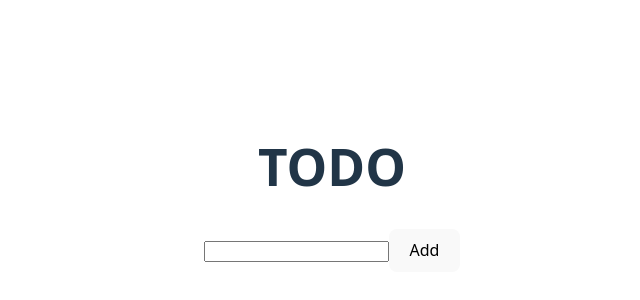
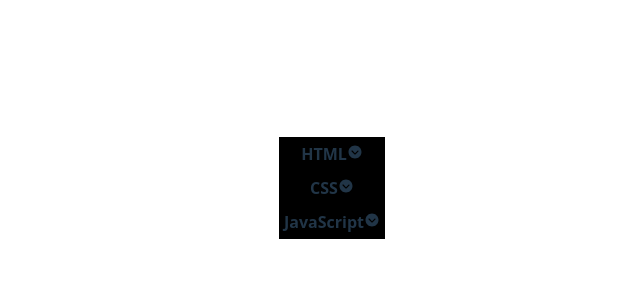
Before and after one commit to Abhishek140298/MachineCodeFrontendQuestion, a React (Vite) app in the folder ReactJs/React_InterviewComponents/: page / in a window 1280 px wide. Shown: the part 212-512 px from the top of the page, without its empty margins (308-948 px from the left). Built offline with nearby package versions, Linux system fonts and the light colour scheme.

Commit message:
Accordian in the React js

```diff
--- a/ReactJs/React_InterviewComponents/package.json
+++ b/ReactJs/React_InterviewComponents/package.json
@@ -11,7 +11,8 @@
   },
   "dependencies": {
     "react": "^19.0.0",
-    "react-dom": "^19.0.0"
+    "react-dom": "^19.0.0",
+    "react-icons": "^5.5.0"
   },
   "devDependencies": {
     "@eslint/js": "^9.21.0",
--- a/ReactJs/React_InterviewComponents/src/App.tsx
+++ b/ReactJs/React_InterviewComponents/src/App.tsx
@@ -3,12 +3,13 @@ import reactLogo from './assets/react.svg'
 import viteLogo from '/vite.svg'
 import './App.css'
 import Todo from './components/todo'
+import Accordian from './components/accordian'
 
 function App() {
 
   return (
     <>
-    <Todo/>
+    <Accordian/>
     </>
   )
 }
--- /dev/null
+++ b/ReactJs/React_InterviewComponents/src/components/accordian.tsx
@@ -0,0 +1,59 @@
+import React, { useState } from "react";
+import { IoIosArrowDropdownCircle } from "react-icons/io";
+import { IoIosArrowDropupCircle } from "react-icons/io";
+
+
+
+interface AccordionItem {
+  title: string;
+  description: string;
+}
+
+const accordianList: AccordionItem[] = [
+  {
+    title: "HTML",
+    description: "HTML is the standard markup language for creating Web pages.",
+  },
+  {
+    title: "CSS",
+    description: "CSS describes how HTML elements are to be displayed on screen.",
+  },
+  {
+    title: "JavaScript",
+    description: "JavaScript is the programming language of the Web.",
+  },
+];
+
+const Accordion: React.FC = () => {
+  const [openIndexes, setOpenIndexes] = useState<number[]>([]);
+
+  const toggleDescription = (index: number) => {
+    setOpenIndexes((prev) =>
+      prev.includes(index) ? prev.filter((i) => i !== index) : [...prev, index]
+    );
+  };
+
+  return (
+    <div>
+      {accordianList.map((item, index) => (
+        <div key={index}>
+          <div
+            onClick={() => toggleDescription(index)}
+            style={{
+              cursor: "pointer",
+              fontWeight: "bold",
+              padding: "5px",
+              background: "black",
+            }}
+          >
+            {item.title}
+            <span>{openIndexes.includes(index)?<IoIosArrowDropupCircle/>:<IoIosArrowDropdownCircle/>}</span>
+          </div>
+          {openIndexes.includes(index) && <div>{item.description}</div>}
+        </div>
+      ))}
+    </div>
+  );
+};
+
+export default Accordion;
```
Also changed, not shown: 1 other file (tests, documents, lock files or other folders).
